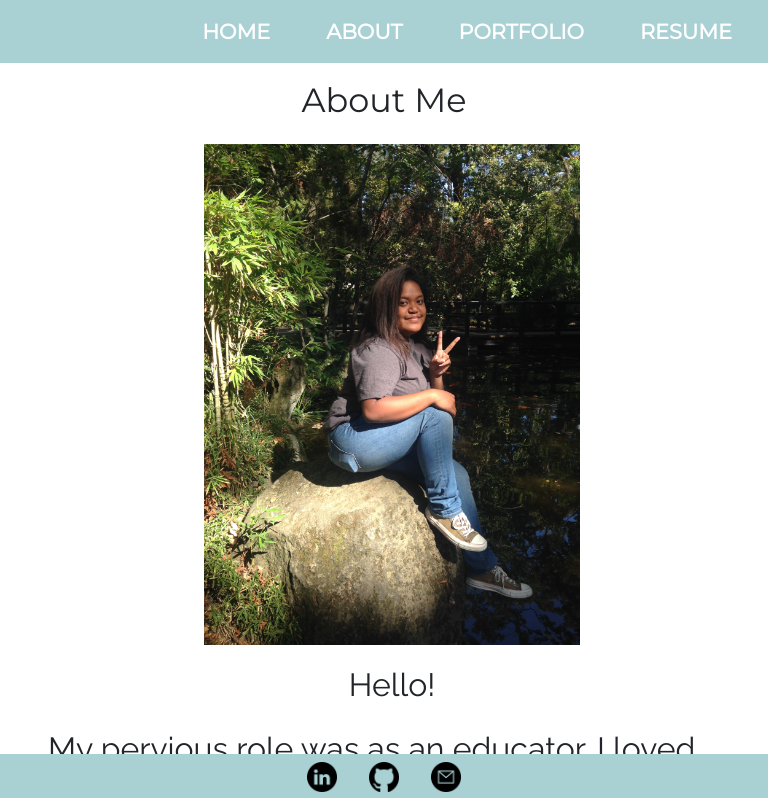
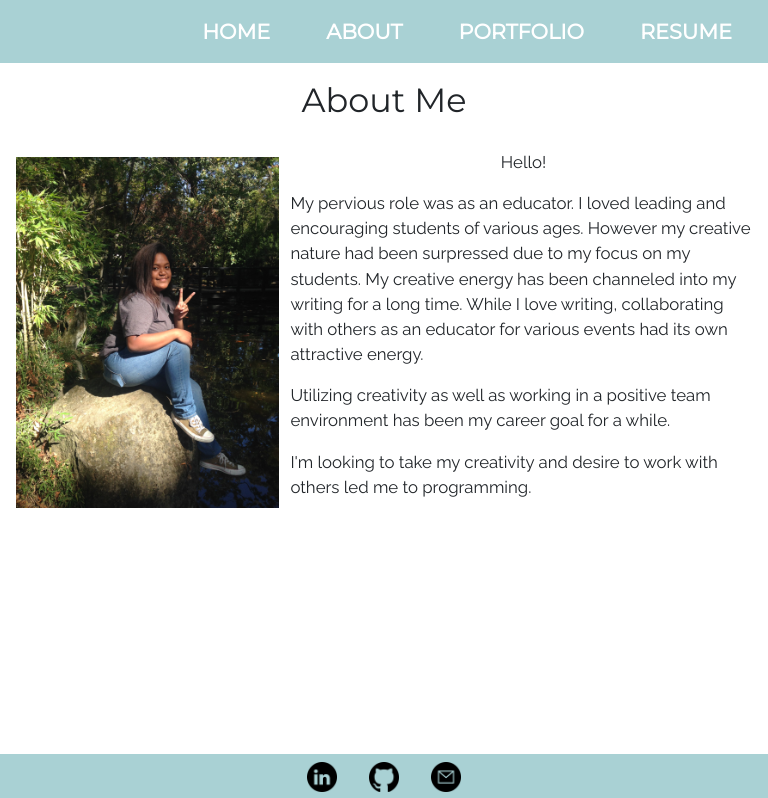
Before and after one commit to rayuchtai/portfolio, a React (Create React App) app: page /about in a window 768 px wide. Shown: the top 798 px of the page. Built offline with nearby package versions, Linux system fonts and the light colour scheme.

Commit message:
adjusted the about responsive design

```diff
--- a/public/css/about.css
+++ b/public/css/about.css
@@ -3,6 +3,7 @@
   flex-direction: column;
   justify-content: center;
   align-items: center;
+  margin-bottom: 2em;
 }
 .about-container > h1 {
   margin-top: .5em;
@@ -11,13 +12,12 @@
 .about-me {
   display: flex;
   margin-top: 1em;
-  margin-bottom: 2em;
+  margin-bottom: 3em;
   margin-left: 1em;
 }
 .about-me > img {
   width: 30%;
   height: 30%;
-  margin
 }
 .bio {
   display: flex;
@@ -25,8 +25,12 @@
   text-align: left;
   margin: 0em 1em;
 }
+.hello {
+  text-align: center;
+}
 .bio > p {
   font-family: 'Raleway', sans-serif;
+  font-size: 1.5em;
 }
 
 @media (max-width: 576px) {
@@ -53,24 +57,29 @@
     width: 40%;
     height: 40%;
   }
+  .bio > p {
+    font-size: .95em;
+  }
+  .hello {
+    text-align: center;
+  }
 }
 
 /* Medium devices (tablets, 768px and up) */
 @media (min-width: 768px) and (max-width: 991.98px) {
   .about-me{
     display: flex;
-    flex-direction: column;
     justify-content: center;
     align-items: center;
   }
   .about-me > img {
-    width: 50%;
-    height:50%;
+    width: 35%;
+    height: 35%;
   }
   .bio {
     margin-top: .5em;
     padding-bottom: .5em;
-    font-size: 2em;
+    font-size: .7em;
   }
   .hello {
     text-align: center;
@@ -81,20 +90,20 @@
 @media (min-width: 992px) and (max-width: 1199.98px) {
   .about-me{
     display: flex;
-    flex-direction: column;
+    /* flex-direction: column; */
     justify-content: center;
     align-items: center;
   }
   .about-me > img {
-    width: 45%;
-    height: 45%
+    width: 40%;
+    height: 40%
   }
   .bio {
     margin: 1em 1em;
     font-size: 1em
   }
   .bio > p {
-    font-size: 1.75em;
+    font-size: 1.5em;
   }
   .hello {
     text-align: center;
```
